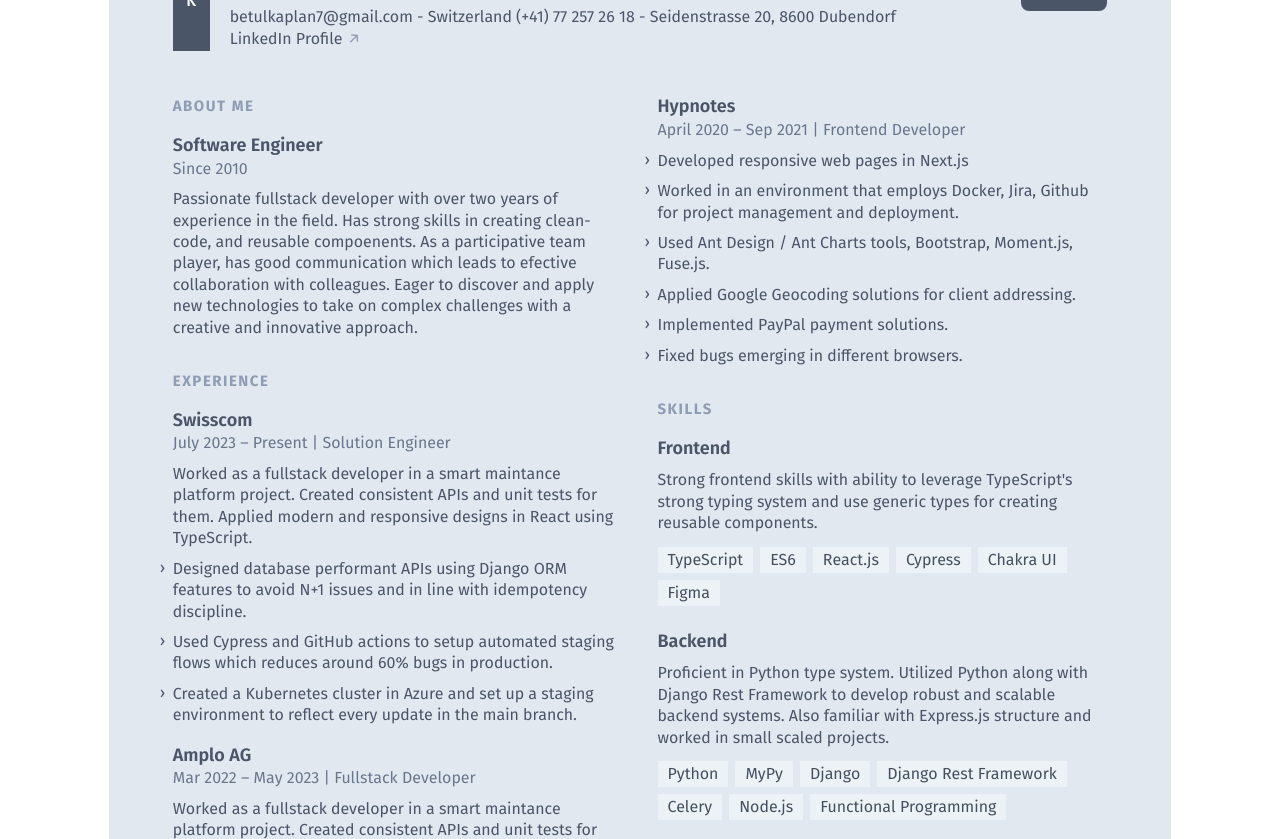
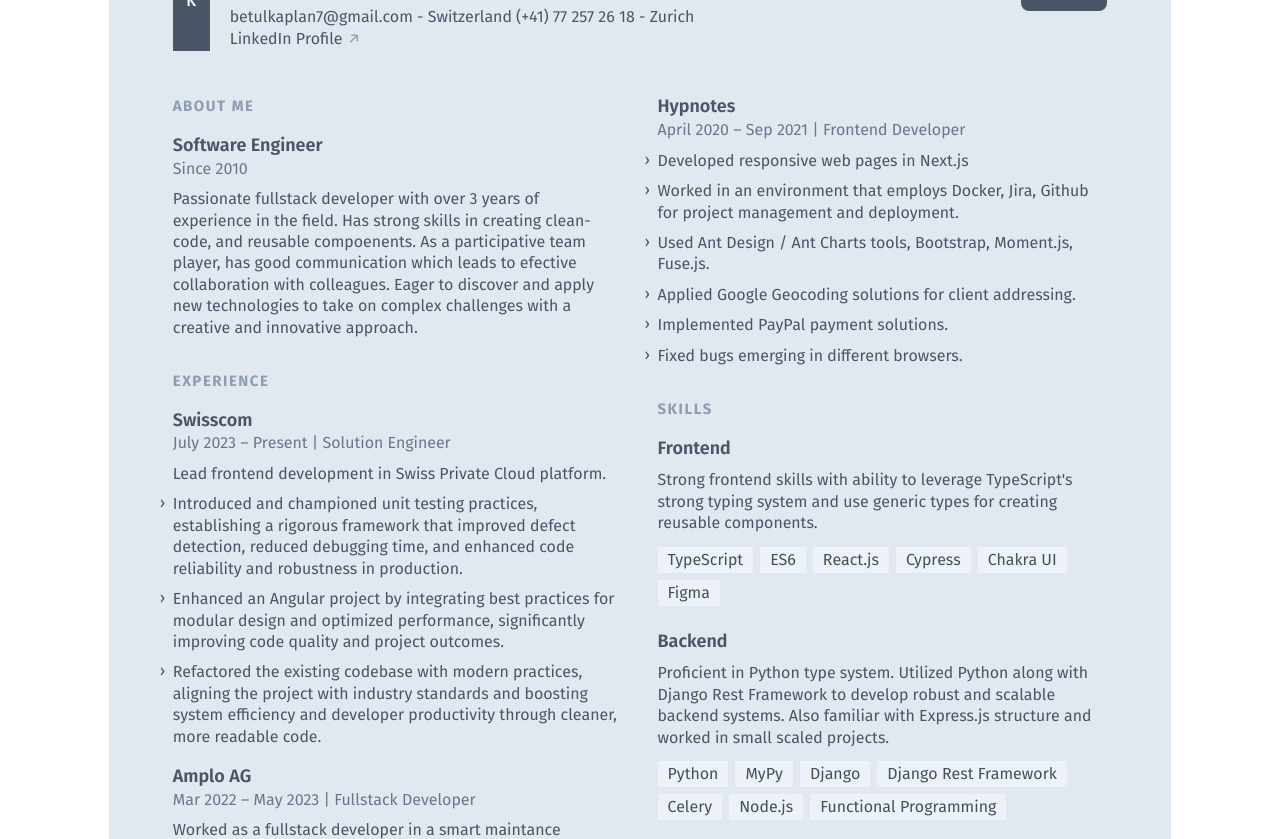
Before and after one commit to nilpeep/resume-beta, a website: page docs/index.html in a window 1280 px wide. Shown: the part 113-952 px from the top of the page. Drawn offline with nearby package versions, Linux system fonts and the light colour scheme; files that its build step writes are made by us from their sources.

Commit message:
update swiss post

```diff
--- a/docs/index.html
+++ b/docs/index.html
@@ -48,8 +48,7 @@
                 Betul Kaplan
               </h1>
               <header class="mt-1.5 leading-normal text-gray-700 text-md">
-                betulkaplan7@gmail.com - Switzerland (+41) 77 257 26 18 -
-                Seidenstrasse 20, 8600 Dubendorf
+                betulkaplan7@gmail.com - Switzerland (+41) 77 257 26 18 - Zurich
               </header>
               <span>
                 <a
@@ -137,13 +136,13 @@
                   <p class="leading-normal text-md text-gray-650">Since 2010</p>
                 </header>
                 <p class="mt-2.1 text-md text-gray-700 leading-normal">
-                  Passionate fullstack developer with over two years of
-                  experience in the field. Has strong skills in creating
-                  clean-code, and reusable compoenents. As a participative team
-                  player, has good communication which leads to efective
-                  collaboration with colleagues. Eager to discover and apply new
-                  technologies to take on complex challenges with a creative and
-                  innovative approach.
+                  Passionate fullstack developer with over 3 years of experience
+                  in the field. Has strong skills in creating clean-code, and
+                  reusable compoenents. As a participative team player, has good
+                  communication which leads to efective collaboration with
+                  colleagues. Eager to discover and apply new technologies to
+                  take on complex challenges with a creative and innovative
+                  approach.
                 </p>
               </section>
             </div>
@@ -170,10 +169,7 @@
                   </p>
                 </header>
                 <p class="mt-2.1 text-md text-gray-700 leading-normal">
-                  Worked as a fullstack developer in a smart maintance platform
-                  project. Created consistent APIs and unit tests for them.
-                  Applied modern and responsive designs in React using
-                  TypeScript.
+                  Lead frontend development in Swiss Private Cloud platform.
                 </p>
                 <ul class="">
                   <li class="mt-2.1 text-md text-gray-700 leading-normal">
@@ -181,24 +177,30 @@
                       class="absolute -ml-3 sm:-ml-3.2 select-none transform -translate-y-px"
                       >›</span
                     >
-                    Designed database performant APIs using Django ORM features
-                    to avoid N+1 issues and in line with idempotency discipline.
+                    Introduced and championed unit testing practices,
+                    establishing a rigorous framework that improved defect
+                    detection, reduced debugging time, and enhanced code
+                    reliability and robustness in production.
                   </li>
                   <li class="mt-2.1 text-md text-gray-700 leading-normal">
                     <span
                       class="absolute -ml-3 sm:-ml-3.2 select-none transform -translate-y-px"
                       >›</span
                     >
-                    Used Cypress and GitHub actions to setup automated staging
-                    flows which reduces around 60% bugs in production.
+
+                    Enhanced an Angular project by integrating best practices
+                    for modular design and optimized performance, significantly
+                    improving code quality and project outcomes.
                   </li>
                   <li class="mt-2.1 text-md text-gray-700 leading-normal">
                     <span
                       class="absolute -ml-3 sm:-ml-3.2 select-none transform -translate-y-px"
                       >›</span
                     >
-                    Created a Kubernetes cluster in Azure and set up a staging
-                    environment to reflect every update in the main branch.
+                    Refactored the existing codebase with modern practices,
+                    aligning the project with industry standards and boosting
+                    system efficiency and developer productivity through
+                    cleaner, more readable code.
                   </li>
                 </ul>
               </section>
@@ -260,14 +262,6 @@
                     >
                     Used Cypress and GitHub actions to setup automated staging
                     flows which reduces around 60% bugs in production.
-                  </li>
-                  <li class="mt-2.1 text-md text-gray-700 leading-normal">
-                    <span
-                      class="absolute -ml-3 sm:-ml-3.2 select-none transform -translate-y-px"
-                      >›</span
-                    >
-                    Created a Kubernetes cluster in Azure and set up a staging
-                    environment to reflect every update in the main branch.
                   </li>
                 </ul>
               </section>
```
